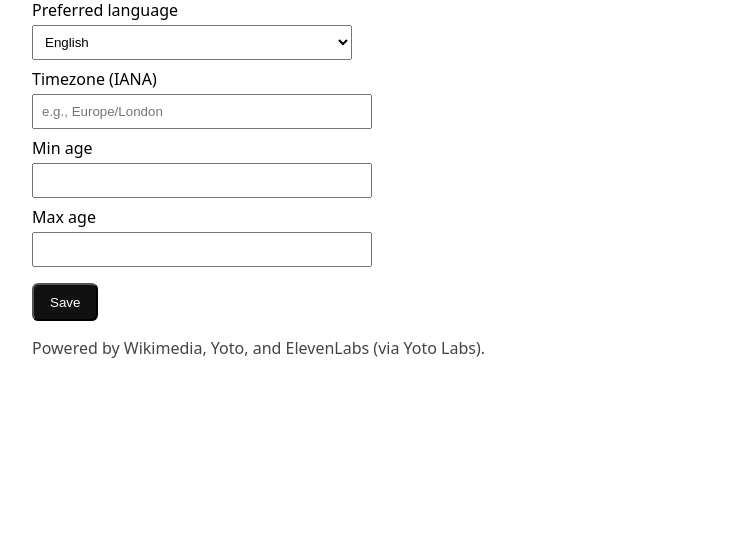
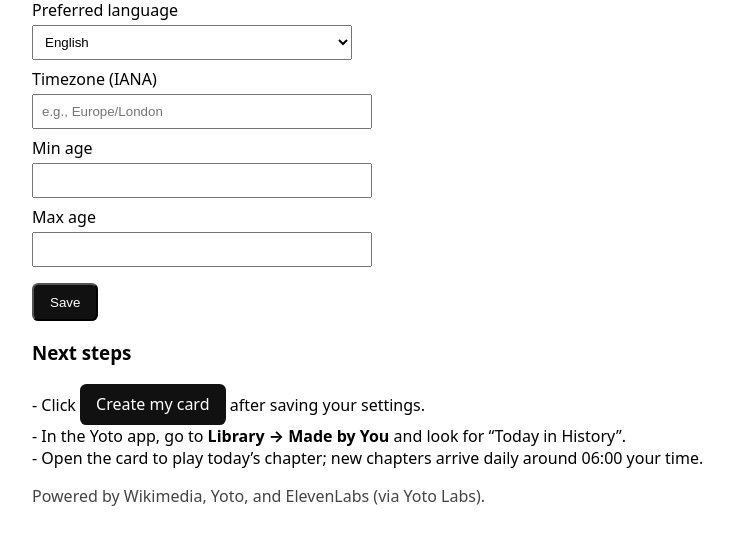
Before and after one commit to mikaylathompson/yoto-today-in-history, a FastAPI app: template templates/settings.html in a window 1280 px wide. Shown: the part 192-737 px from the top of the page, without its empty margins (248-982 px from the left). Run offline with FastAPI, Linux system fonts and the light colour scheme; the template is opened without the code that fills it, so the values that code supplies are empty; parts of the project's set-up code (start-up, migrations or seed data) failed here and were passed over.

Commit message:
Clean up sign-up niceties
Signed-off-by: Mikayla Thompson <mrt@mikayla.codes>

```diff
--- a/src/app/main.py
+++ b/src/app/main.py
@@ -2,6 +2,7 @@ from __future__ import annotations
 
 import datetime as dt
 from fastapi import FastAPI, Depends, HTTPException, Query, Request, Form
+from fastapi import BackgroundTasks
 import logging
 import time
 import httpx
@@ -12,7 +13,7 @@ from sqlalchemy.ext.asyncio import AsyncSession
 from sqlalchemy import select, desc
 
 from .config import settings
-from .db import get_session, Base, engine
+from .db import get_session, Base, engine, SessionLocal
 from .models import User, BuildRun
 from .models import DailyCache
 from .schemas import MeResponse, SettingsUpdate, RebuildRequest, StatusItem
@@ -164,9 +165,11 @@ async def oauth_callback(request: Request, code: str, state: str, session: Async
     # Persist or update user with tokens
     q = await session.execute(select(User).limit(1))
     user = q.scalars().first()
+    is_new = False
     if not user:
         user = User()
         session.add(user)
+        is_new = True
     user.yoto_access_token = tok.get("access_token")
     user.yoto_refresh_token = tok.get("refresh_token")
     expires_in = tok.get("expires_in") or 3600
@@ -181,6 +184,9 @@ async def oauth_callback(request: Request, code: str, state: str, session: Async
     if "oauth_state" in request.session:
         request.session.pop("oauth_state", None)
     request.session["user_id"] = str(user.id)
+    if is_new:
+        logger.info("<EVENT> [NEW USER] user_id=%s lang=%s tz=%s", str(user.id), user.preferred_language, user.timezone)
+        return RedirectResponse("/settings?first=1")
     return RedirectResponse("/?installed=1")
 
 
@@ -218,34 +224,47 @@ async def update_settings(
     return RedirectResponse(url="/settings?saved=1", status_code=303)
 
 
+async def _run_build_background(user_id: str, target_date: dt.date):
+    async with SessionLocal() as s:  # type: AsyncSession
+        u = await s.get(User, user_id)
+        if not u:
+            logger.error("Background build: user %s not found", user_id)
+            return
+        try:
+            await build_for_user(s, u, target_date)
+        except Exception as e:  # noqa: BLE001
+            logger.exception("Background build failed user=%s date=%s: %s", user_id, target_date, e)
+
+
 @app.get("/rebuild")
 async def rebuild_get(
+    background: BackgroundTasks,
     date: dt.date | None = Query(default=None),
     session: AsyncSession = Depends(get_session),
     user: User = Depends(get_current_user),
 ):
     """
-    User-facing rebuild action. On success, redirect to /debug for the built date.
-    On failure, redirect to /debug with an error banner. Avoids exposing raw 500s.
+    Kick off a rebuild asynchronously and redirect to a progress page.
     """
     target_date = date or dt.datetime.now(dt.timezone.utc).date()
-    try:
-        await build_for_user(session, user, target_date)
-        return RedirectResponse(url=f"/debug?date={target_date.isoformat()}&built=1", status_code=303)
-    except Exception as e:  # noqa: BLE001
-        # Make sure the session is clean after failure
-        try:
-            await session.rollback()
-        except Exception:
-            pass
-        uid = None
-        try:
-            uid = str(user.id)
-        except Exception:
-            uid = "unknown"
-        logger.exception("Rebuild failed for user=%s date=%s: %s", uid, target_date, e)
-        # Pass a compact error code; details are in server logs
-        return RedirectResponse(url=f"/debug?date={target_date.isoformat()}&error=build_failed", status_code=303)
+    background.add_task(_run_build_background, str(user.id), target_date)
+    return RedirectResponse(url=f"/rebuilding?date={target_date.isoformat()}", status_code=303)
+
+
+@app.get("/build_status")
+async def build_status(
+    date: dt.date | None = Query(default=None),
+    session: AsyncSession = Depends(get_session),
+    user: User = Depends(get_current_user),
+):
+    target_date = date or dt.datetime.now(dt.timezone.utc).date()
+    q = await session.execute(
+        select(BuildRun).where(BuildRun.user_id == user.id, BuildRun.date == target_date).order_by(desc(BuildRun.created_at)).limit(1)
+    )
+    b = q.scalars().first()
+    if not b:
+        return {"status": "none"}
+    return {"status": b.status, "created_at": b.created_at.isoformat(), "id": str(b.id)}
 
 
 @app.post("/rebuild")
@@ -423,3 +442,6 @@ async def debug_page(
             "built": request.query_params.get("built") == "1",
         },
     )
+@app.get("/rebuilding", response_class=HTMLResponse)
+async def rebuilding_page(request: Request, date: str | None = Query(default=None)):
+    return templates.TemplateResponse("rebuilding.html", {"request": request, "date": date})
--- a/src/app/prompts/summarization_prompt.txt
+++ b/src/app/prompts/summarization_prompt.txt
@@ -6,7 +6,6 @@ Write child-friendly audio scripts for Yoto (ages {{age_min}}–{{age_max}}), on
  - Spend the majority of the summary on the facts, including supplementing from your own knowledge.
 - No dates arithmetic (say the year plainly). Avoid sensational detail.
 - If an item involves sensitive topics, use gentle framing (focus on resilience, discovery, learning).
-- Pronunciation hints: if tricky names, add a quick phonetic aside once, e.g., “Tchaikovsky (chuh-KOFF-skee)”.
 - Never invent facts. Use only the title/year/topic context implied; avoid speculation.
 - Absolutely no URLs anywhere. Remove or paraphrase if present.
 - Compute reading_time_s = ceil(word_count / 2.5) and include it for each item.
--- a/templates/settings.html
+++ b/templates/settings.html
@@ -1,6 +1,9 @@
 {% extends 'base.html' %}
 {% block content %}
   <h2>Settings</h2>
+  {% if request.query_params.get('first') %}
+    <p style="background:#e6ffed;border:1px solid #b7eb8f;padding:.75rem;border-radius:.4rem;">Welcome! Set your preferences below, then click “Create my card” to generate your Yoto playlist.</p>
+  {% endif %}
   {% if saved %}
     <p style="background:#e6ffed;border:1px solid #b7eb8f;padding:.75rem;border-radius:.4rem;">Settings saved.</p>
   {% endif %}
@@ -24,4 +27,11 @@
 
     <p><button class="btn" type="submit">Save</button></p>
   </form>
+
+  <h3>Next steps</h3>
+  <p>
+    - Click <a class="btn" href="/rebuild">Create my card</a> after saving your settings.<br />
+    - In the Yoto app, go to <strong>Library → Made by You</strong> and look for “Today in History”.<br />
+    - Open the card to play today’s chapter; new chapters arrive daily around 06:00 your time.
+  </p>
 {% endblock %}
```
